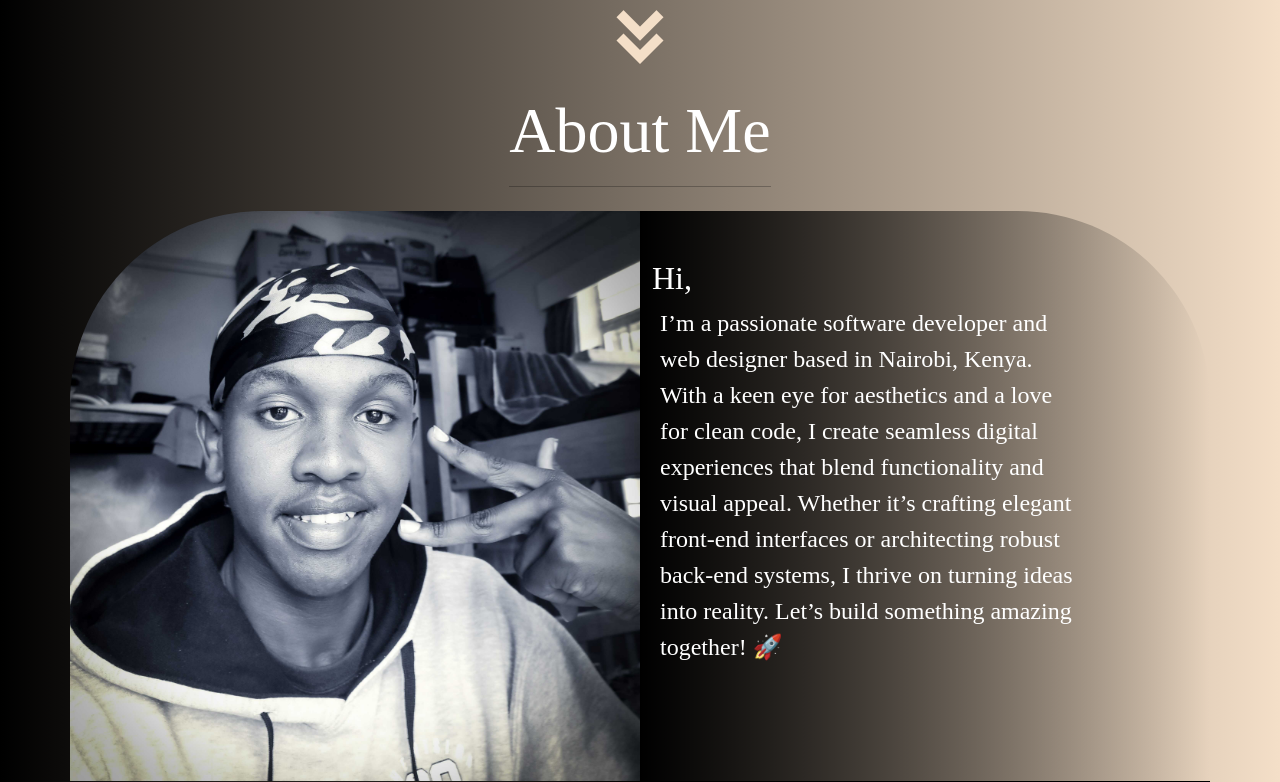
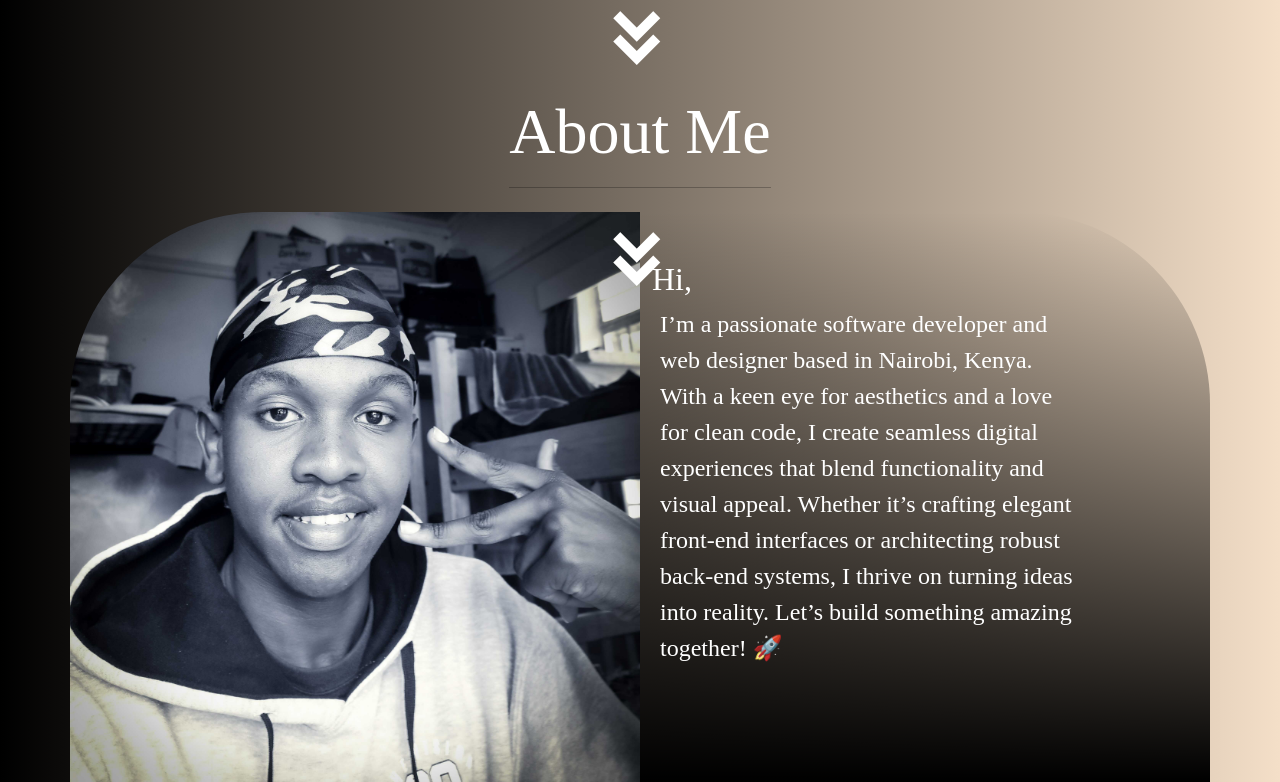
Before and after one commit to ElvisKemoi/Black-and-White, a plain HTML site: page index.html in a window 1280 px wide. Shown: the part 475-1257 px from the top of the page. Drawn offline with nearby package versions, Linux system fonts and the light colour scheme; a web font is replaced by a local one.

Commit message:
Finished todo list

```diff
--- a/index.html
+++ b/index.html
@@ -82,9 +82,10 @@
 						alt=""
 					/>
 				</div>
-				<!-- TODO Link the downarrow button to the Next section-->
 				<div class="downarrow display-1">
-					<i class="bx bxs-chevrons-down"></i>
+					<a class="text1" href="#about">
+						<i class="bx bxs-chevrons-down"></i>
+					</a>
 				</div>
 			</section>
 			<section id="about" class="container">
@@ -139,6 +140,11 @@
 						Contact Me
 					</button>
 				</div>
+				<div class="downarrow2 display-1">
+					<a class="text1" href="#skills">
+						<i class="bx bxs-chevrons-down"></i>
+					</a>
+				</div>
 			</section>
 		</main>
 
--- a/main.css
+++ b/main.css
@@ -109,7 +109,7 @@ hr {
 	border-radius: 0 15vw 0 0;
 	padding-right: 10vw;
 
-	background-image: linear-gradient(to right, var(--color-1), transparent);
+	background-image: linear-gradient(to top, var(--color-1), transparent);
 }
 .aboutMeParagraph2 {
 	color: var(--color-5);
@@ -125,3 +125,12 @@ hr {
 #aboutContactButton {
 	color: var(--color-2);
 }
+.downarrow2 {
+	position: sticky;
+	bottom: 10px;
+	top: 10px;
+	text-align: center;
+}
+.downarrow2:hover {
+	transform: scale(1.2);
+}
```
